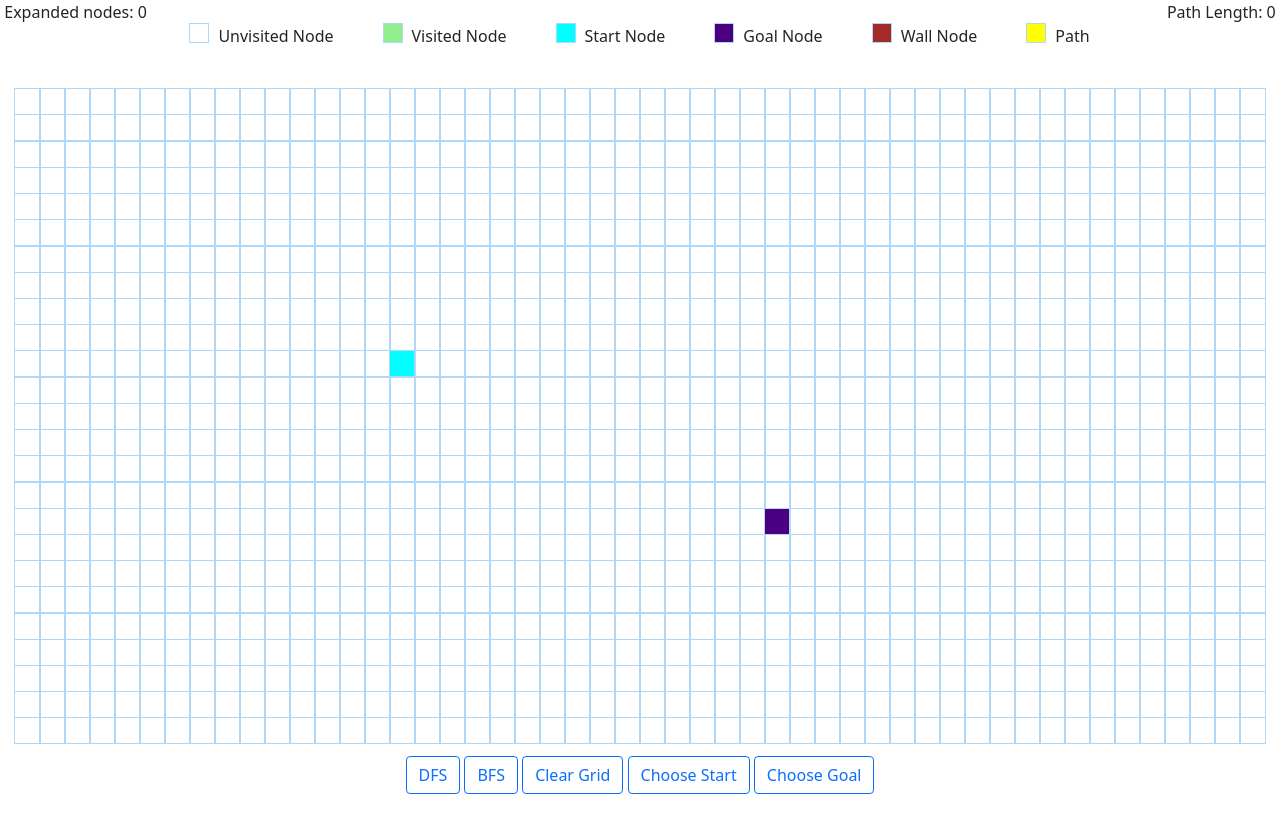
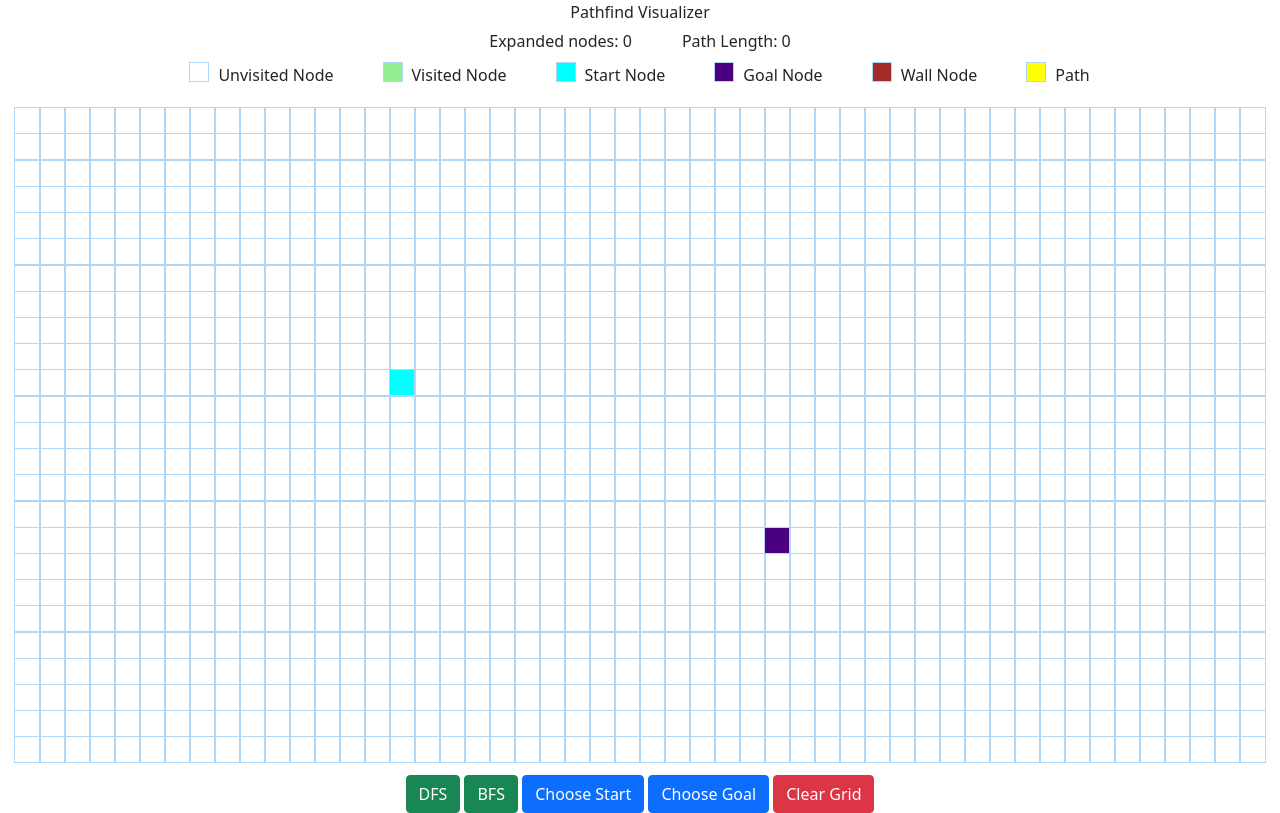
Before and after one commit to rakhishov/pathFindVisualizer, a React (Create React App) app: page / in a window 1280 px wide. Built offline with nearby package versions, Linux system fonts and the light colour scheme.

Commit message:
some changes

```diff
--- a/package.json
+++ b/package.json
@@ -15,7 +15,7 @@
     "web-vitals": "^1.1.2"
   },
   "scripts": {
-    "start": "react-scripts start",
+    "start": "react-scripts --openssl-legacy-provider start",
     "build": "react-scripts build",
     "test": "react-scripts test",
     "eject": "react-scripts eject"
--- a/public/index.html
+++ b/public/index.html
@@ -24,7 +24,7 @@
       work correctly both with client-side routing and a non-root public URL.
       Learn how to configure a non-root public URL by running `npm run build`.
     -->
-    <title>React App</title>
+    <title>PathFind Visualizer</title>
   </head>
   <body>
     <noscript>You need to enable JavaScript to run this app.</noscript>
--- a/src/App.css
+++ b/src/App.css
@@ -33,6 +33,13 @@
   gap: 50px;
 }
 
+
+
+.results{
+  margin-top: 5px;
+  margin-bottom: 10px;
+}
+
 .instructions-item{
   white-space: nowrap ;
 }
--- a/src/App.js
+++ b/src/App.js
@@ -7,7 +7,8 @@ function App() {
   return (
     <>
     <div className="App-white">
-      <PathFind></PathFind>
+      <div className=''>Pathfind Visualizer</div>
+      <PathFind/>
     </div>
     </>
   );
--- a/src/coding/pathFind/PathFind.css
+++ b/src/coding/pathFind/PathFind.css
@@ -1,5 +1,6 @@
 .grid{
-    margin: 40px 0 0;
+    margin: 20px 0 0;
+    white-space: nowrap ;
 }
 
 .square{
--- a/src/coding/pathFind/PathFind.jsx
+++ b/src/coding/pathFind/PathFind.jsx
@@ -197,9 +197,11 @@ export default class PathFind extends Component{
         const{board, mouseIsPressed} = this.state;
         return (
           <>
-           <span style = {{marginRight: "510px"}} >Expanded nodes: {this.state.numOfExpandedNodes}</span>
-                <span style = {{marginLeft: "510px"}}>Path Length: {this.state.numOfPathNodes}</span>
-            <div className="instructions">
+          <div className="instructions results">
+            <div className='res-item'>Expanded nodes: {this.state.numOfExpandedNodes}</div>
+            <div className='res-item'>Path Length: {this.state.numOfPathNodes}</div>
+          </div>
+           <div className="instructions">
                 <div className = "instructions-item">
                     <span className="square node-unvisited"></span>
                     Unvisited Node
@@ -257,12 +259,12 @@ export default class PathFind extends Component{
                 );
               })}
               <div class="buttons">
-            <Button variant="outline-primary" onClick={() => this.search("dfs")}>DFS</Button>{' '}
-            <Button variant="outline-primary" onClick={() => this.search("bfs")}>BFS</Button>{' '}
-            <Button variant="outline-primary" onClick={() => this.clearGrid()}>Clear Grid</Button>{' '}
-            <Button variant="outline-primary" onClick={() => this.setState({chooseStart: true, chooseGoal: false})}>Choose Start</Button>{' '}
-            <Button variant="outline-primary" onClick={() => this.setState({chooseStart: false, chooseGoal: true})}>Choose Goal</Button>{' '}
+            <Button variant="btn btn-success" onClick={() => this.search("dfs")}>DFS</Button>{' '}
+            <Button variant="btn btn-success" onClick={() => this.search("bfs")}>BFS</Button>{' '}
 
+            <Button variant="btn btn-primary" onClick={() => this.setState({chooseStart: true, chooseGoal: false})}>Choose Start</Button>{' '}
+            <Button variant="btn btn-primary" onClick={() => this.setState({chooseStart: false, chooseGoal: true})}>Choose Goal</Button>{' '}
+            <Button variant="btn btn-danger" onClick={() => this.clearGrid()}>Clear Grid</Button>{' '}
               </div>
             </div>
           </>
```
Also changed, not shown: 1 other file (tests, documents, lock files or other folders).
